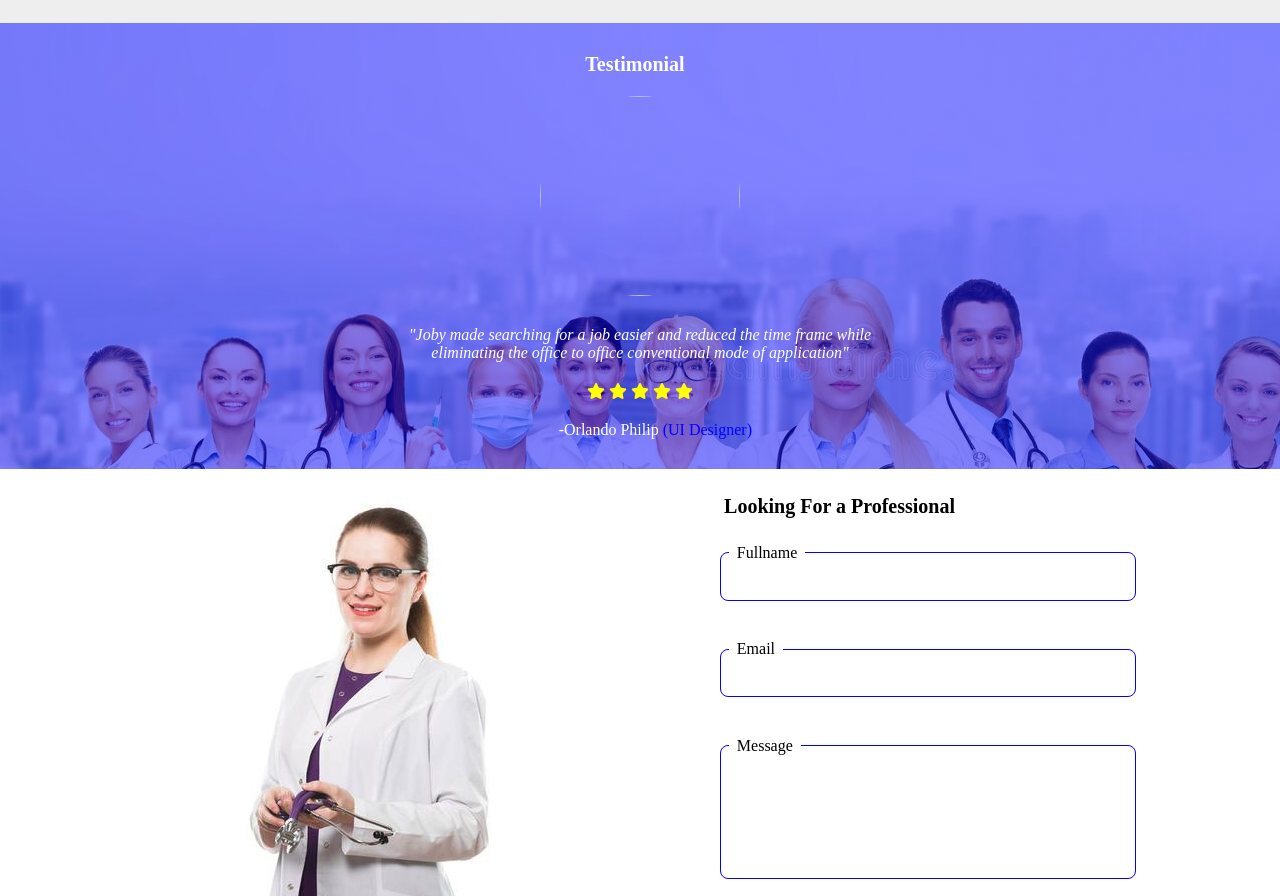
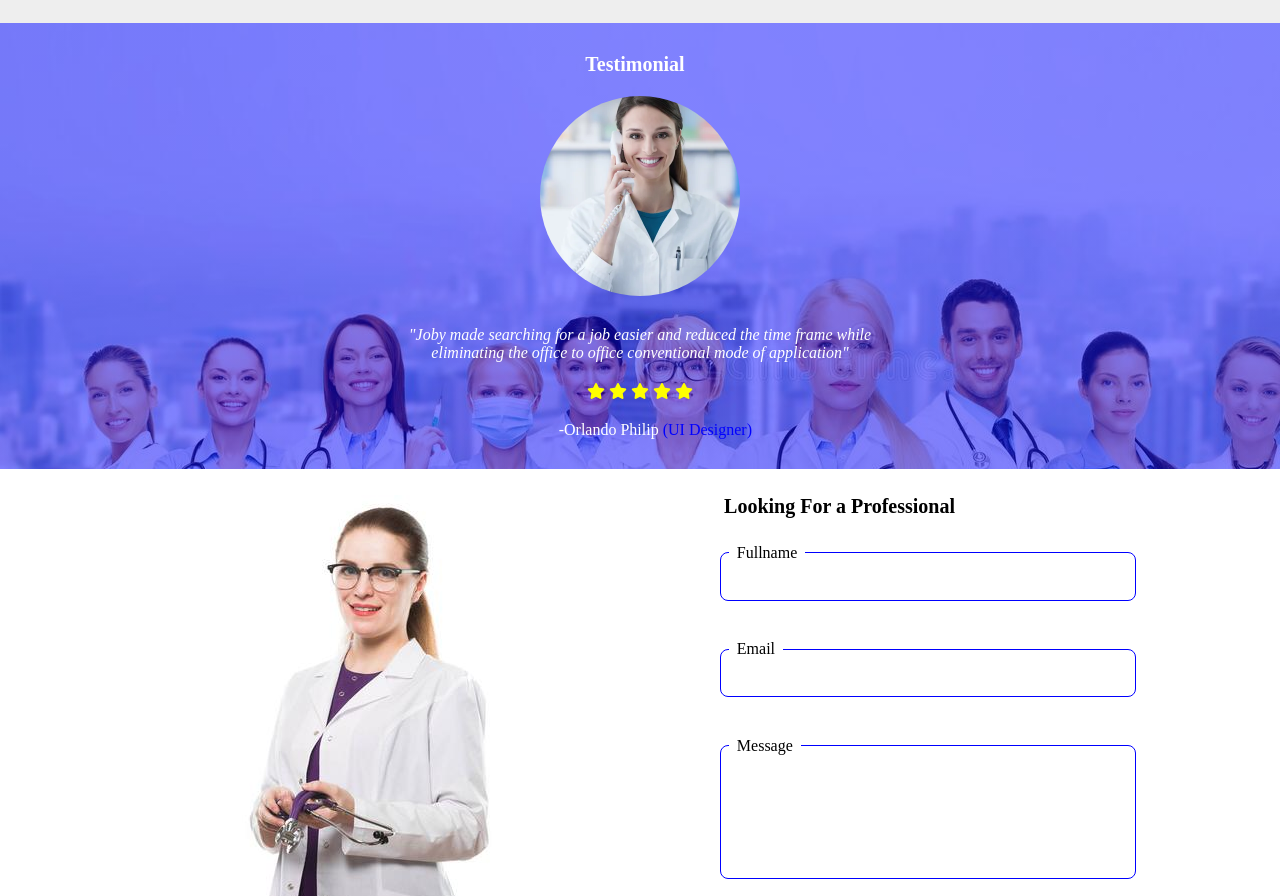
Before and after one commit to mrrpablo/hospital, a plain HTML site: page index.html in a window 1280 px wide. Shown: the part 3286-4182 px from the top of the page. Drawn offline with Linux system fonts and the light colour scheme; the site is published under a folder, as on GitHub Pages, so addresses that start at the root find nothing.

Commit message:
correction

```diff
--- a/index.html
+++ b/index.html
@@ -203,7 +203,7 @@
             <div class ='hero-testimonial-wrap'>
               <h4 class="test">Testimonial</h4>
             <div class="test-img">
-                <img src="/images/call.jpg">
+                <img src="./images/call.jpg">
             </div>
             <div class="test-text">
                 <p><em>"Joby made searching for a job easier and reduced the time frame while <br> eliminating the office to  office conventional mode of application"</em></p>
```
